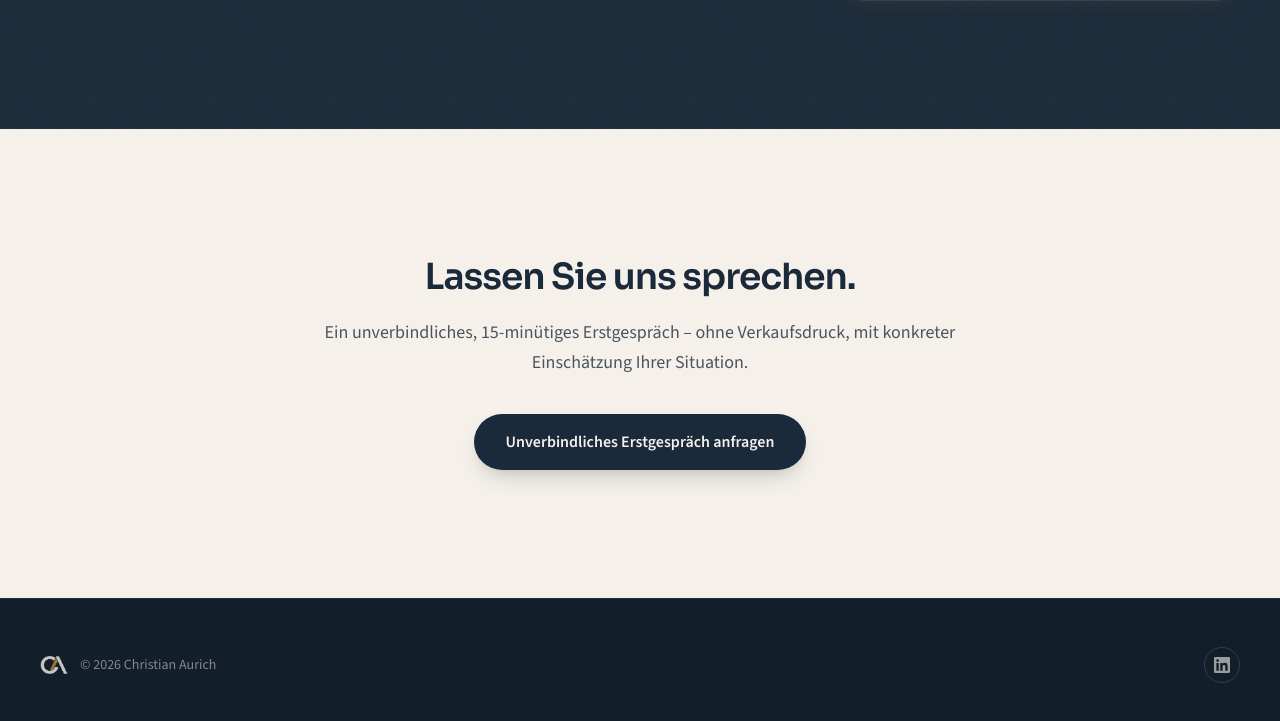
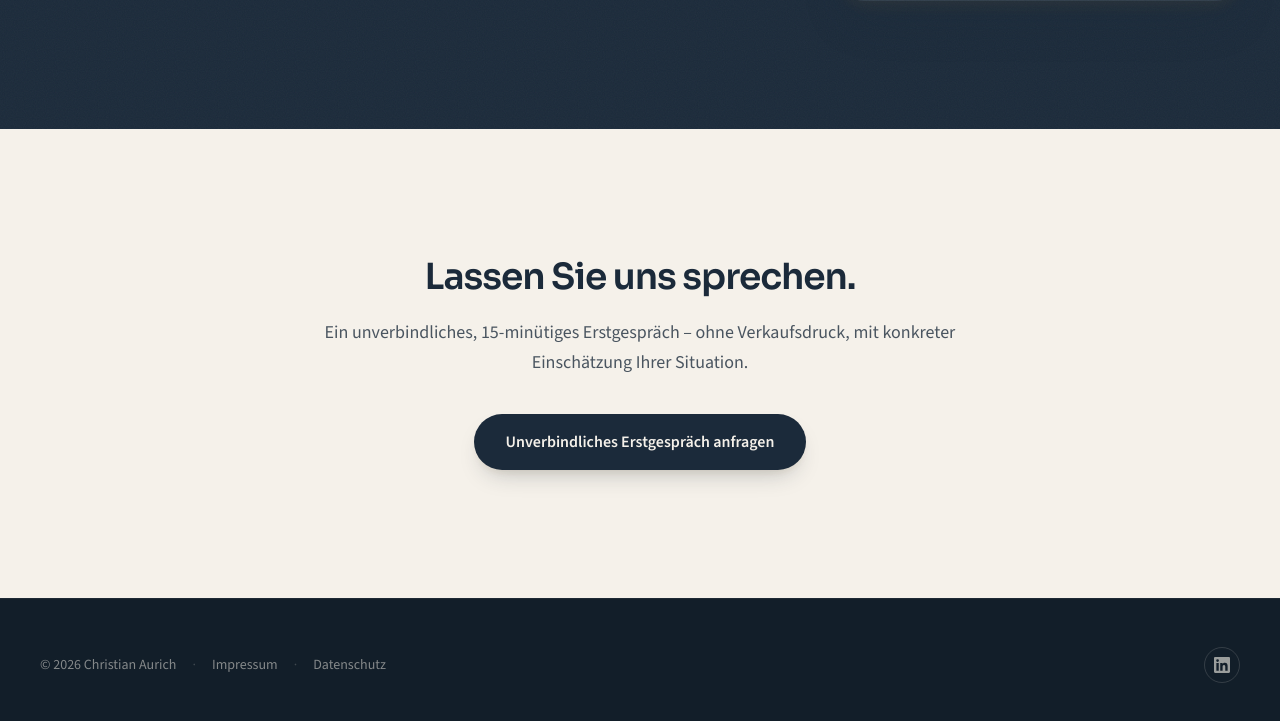
Before and after one commit to ch-aurich/christian-aurich-website, a plain HTML site: page index.html in a window 1280 px wide. Shown: the part 4205-4926 px from the top of the page. Drawn offline with nearby package versions, Linux system fonts and the light colour scheme.

Commit message:
Adding links to impressum und Datenschutz in footer

```diff
--- a/index.html
+++ b/index.html
@@ -406,10 +406,19 @@
 <!-- FOOTER -->
 <footer class="bg-navy-deep py-12 border-t border-white/5">
   <div class="max-w-7xl mx-auto px-6 md:px-10 flex flex-col sm:flex-row items-center justify-between gap-6">
-    <div class="flex items-center gap-3">
-      <img src="brand-assets/logo-icon-transparent-dunkel.png" alt="Christian Aurich Logo" class="h-7 w-7 object-contain opacity-80">
-      <span class="text-cream/50 text-sm">© 2026 Christian Aurich</span>
-    </div>
+  <div class="flex items-center gap-4 text-cream/50 text-sm">
+      <span>© 2026 Christian Aurich</span>
+      <span class="text-cream/20">·</span>
+      <a href="/impressum.html"
+         class="hover:text-cream transition-spring">
+          Impressum
+      </a>
+      <span class="text-cream/20">·</span>
+      <a href="/datenschutz.html"
+         class="hover:text-cream transition-spring">
+          Datenschutz
+      </a>
+  </div>
     <a href="https://www.linkedin.com/in/christian-aurich/" target="_blank" rel="noopener" aria-label="LinkedIn" class="h-9 w-9 rounded-full border border-cream/15 flex items-center justify-center text-cream/60 hover:text-cream hover:border-cream/40 transition-spring">
       <svg xmlns="http://www.w3.org/2000/svg" class="h-4 w-4" viewBox="0 0 24 24" fill="currentColor"><path d="M20.447 20.452h-3.554v-5.569c0-1.328-.027-3.037-1.852-3.037-1.853 0-2.136 1.446-2.136 2.94v5.666H9.351V9h3.414v1.561h.046c.477-.9 1.637-1.85 3.37-1.85 3.601 0 4.267 2.37 4.267 5.455v6.286zM5.337 7.433a2.062 2.062 0 01-2.063-2.065 2.064 2.064 0 112.063 2.065zm1.782 13.019H3.555V9h3.564v11.452zM22.225 0H1.771C.792 0 0 .774 0 1.729v20.542C0 23.227.792 24 1.771 24h20.451C23.2 24 24 23.227 24 22.271V1.729C24 .774 23.2 0 22.222 0h.003z"/></svg>
     </a>
```
